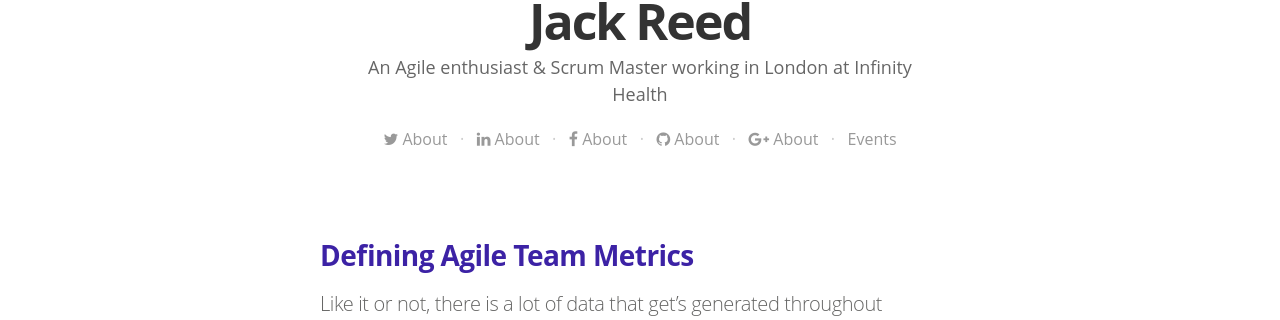
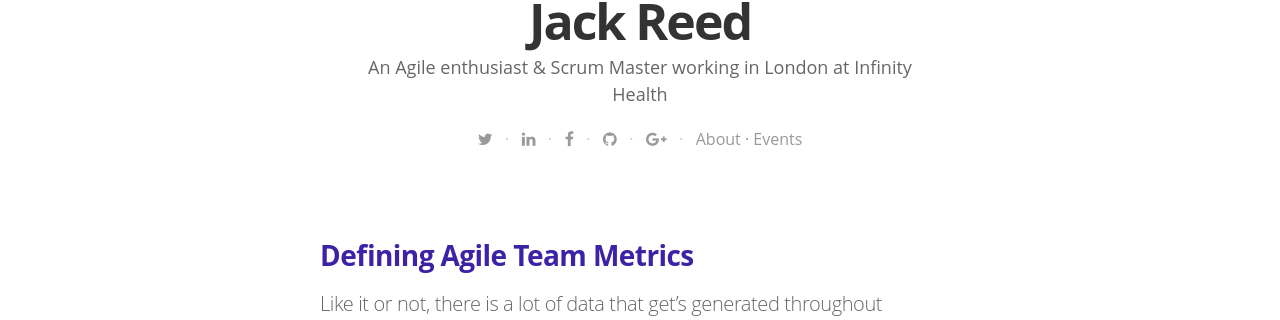
Before and after one commit to IamJackReed/JackReed, a Jekyll site: the page built from index.html, in a window 1280 px wide. Shown: the part 538-858 px from the top of the page. Built offline with Jekyll 4.4.1, drawn with Linux system fonts in a browser that asks for light colours; nearby versions of some CDN libraries; some web fonts are replaced; the list of posts is cut into pages by our own code.

Commit message:
Update index.html

```diff
--- a/index.html
+++ b/index.html
@@ -20,10 +20,10 @@ layout: default
             <a class="icon-{{ social.icon }}" href="{{ social.url }}" {% if social.desc %} title="{{ social.desc }}"{% endif %}">
               <i class="fa fa-{{ social.icon }}"></i>
             </a>
-      <a href={{ "/about/" | prepend: site.baseurl }}>About</a>
             &nbsp;&nbsp;·&nbsp;&nbsp;
         {% endif %}
       {% endfor %}
+      <a href={{ "/about/" | prepend: site.baseurl }}>About  ·  </a>
       <a href={{ "/events/" | prepend: site.baseurl }}>Events</a>
     </div>
 </header>
```
